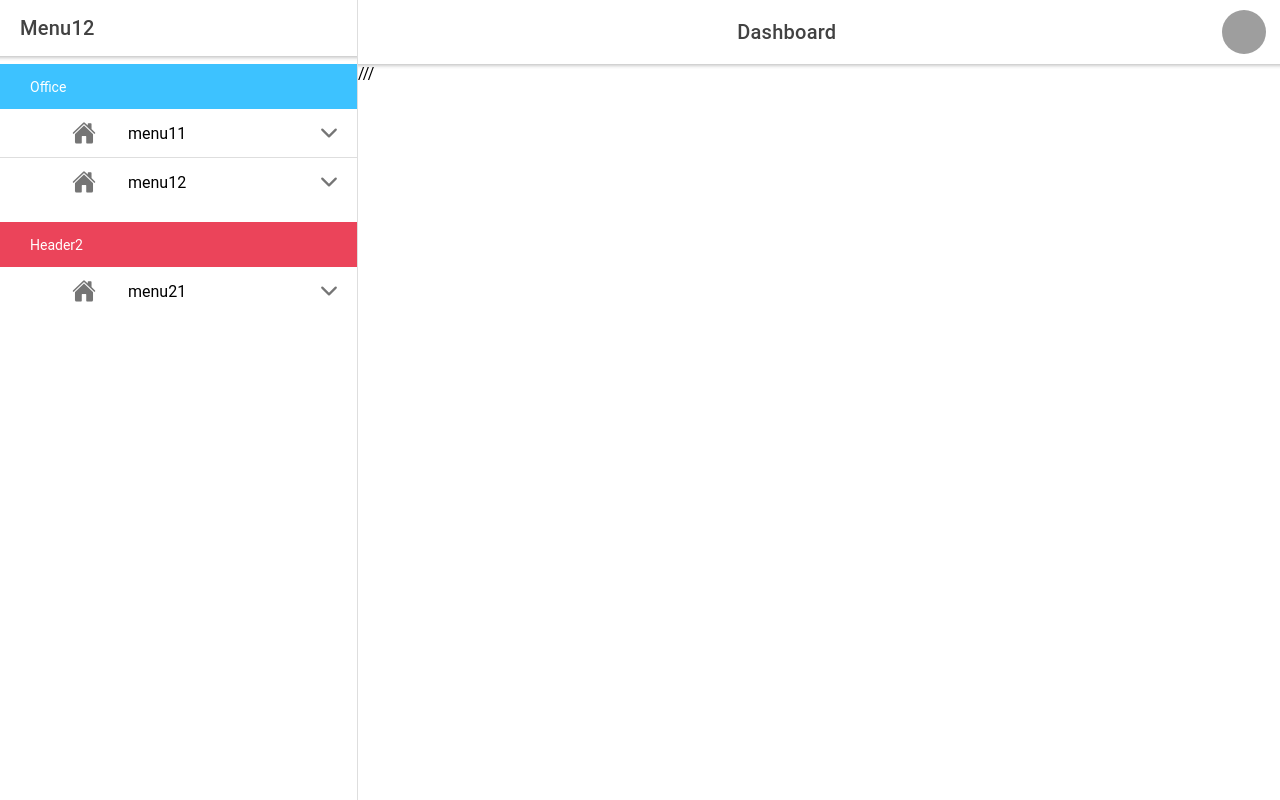
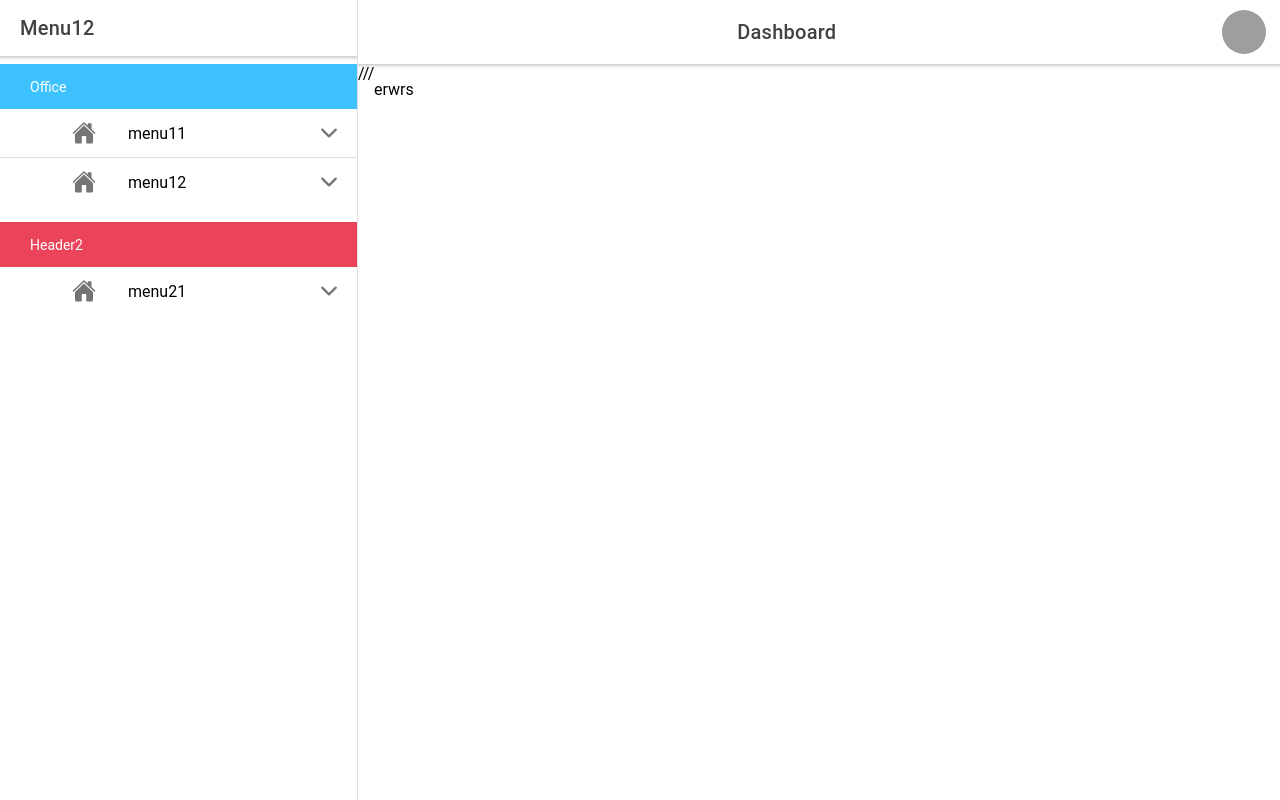
Before and after one commit to paulng99/cccmmwc_kit, a React (Create React App) app in the folder cccmmwc/: page /dashboard in a window 1280 px wide. Built offline with nearby package versions, Linux system fonts and the light colour scheme; grey boxes are pictures that could not be loaded.

Commit message:
2022-04-05

```diff
--- a/cccmmwc/src/features/Auth/Login.css
+++ b/cccmmwc/src/features/Auth/Login.css
@@ -1,5 +1,5 @@
 .loginPage {
-    background-color:bisque;
+    background-color:rgb(196, 255, 226);
     background-image: url("https://source.unsplash.com/random/?background");
     background-position: center;
     background-repeat: no-repeat;
--- a/cccmmwc/src/features/Auth/Login.tsx
+++ b/cccmmwc/src/features/Auth/Login.tsx
@@ -1,6 +1,6 @@
 import { IonButton, IonPage } from "@ionic/react"
 import { MouseEvent, useContext, useEffect } from "react"
-import { Redirect, useHistory } from "react-router"
+import { useHistory } from "react-router"
 import { AppContext } from "../App/AppContext"
 import { AppActionType } from "../App/AppReducer"
 import "./Login.css"
--- a/cccmmwc/src/features/Test.tsx
+++ b/cccmmwc/src/features/Test.tsx
@@ -1,6 +1,4 @@
-import { useContext } from "react";
 import { Dashboard } from "../layout/Dashboard/Dashboard";
-import { AppContext } from "./App/AppContext";
 
 const Test = (prop: any) => {
     return (
--- a/cccmmwc/src/layout/Dashboard/Dashboard.tsx
+++ b/cccmmwc/src/layout/Dashboard/Dashboard.tsx
@@ -136,6 +136,7 @@ const Dashboard: React.FC = (prop) => {
                 </IonHeader>
                 <IonContent className="ion-padding">
                     <DashboardRoute />
+                    erwrs
                     {prop.children}
                 </IonContent>
                 <IonPopover trigger="user-icon" triggerAction="hover">
```
